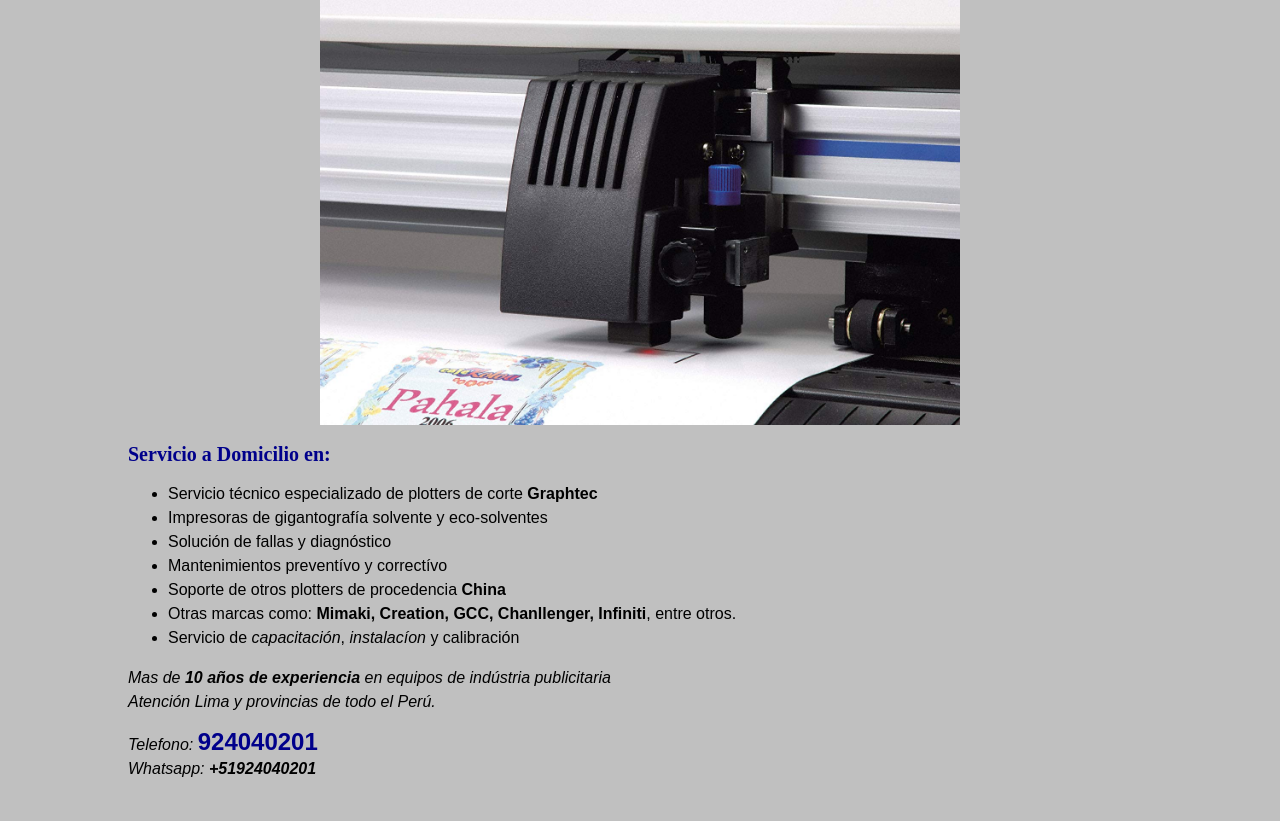
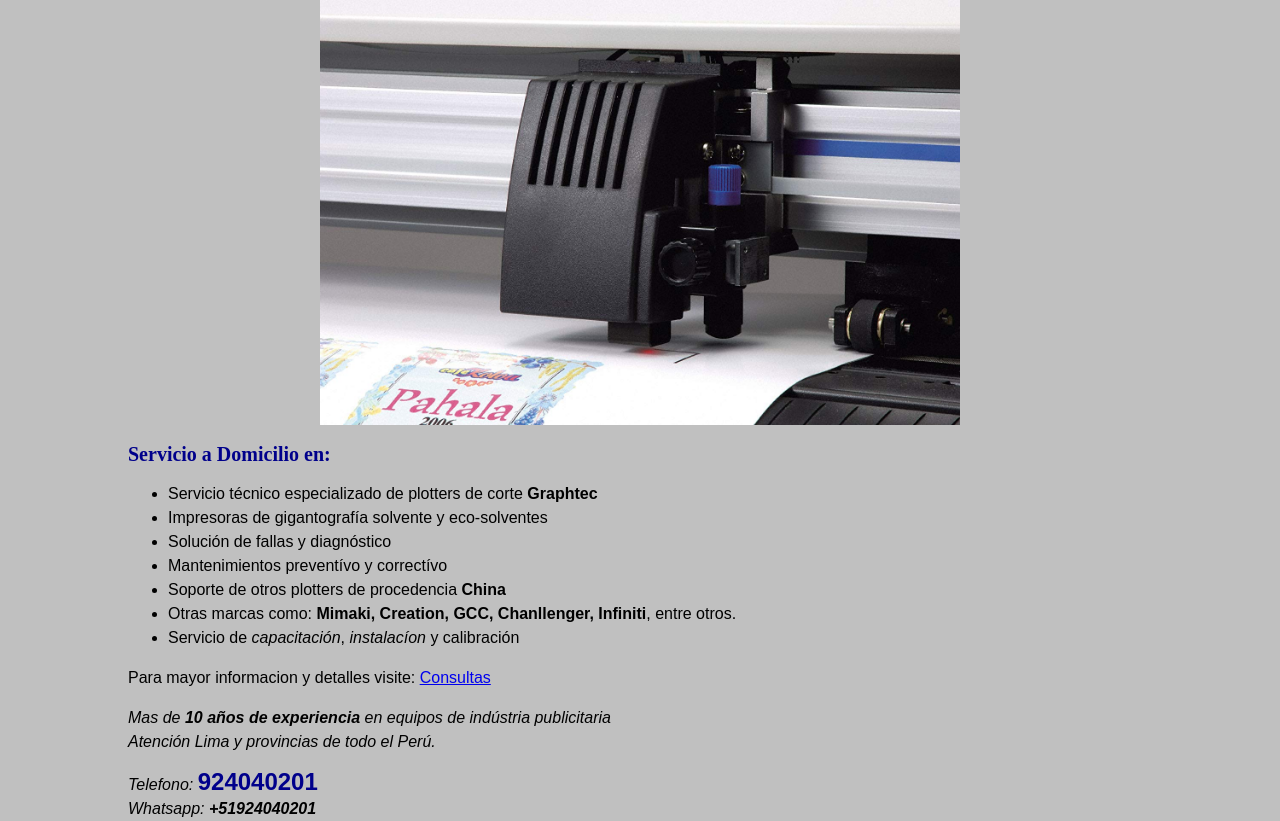
Before and after one commit to prinser/prinser.github.io, a plain HTML site: page index.html in a window 1280 px wide. Shown: the part 109-930 px from the top of the page. Before the commit the page ends 890 px from the top, so only its background shows below. Drawn offline with Linux system fonts and the light colour scheme.

Commit message:
Minor change

```diff
--- a/index.html
+++ b/index.html
@@ -28,6 +28,7 @@
             <li>Otras marcas como: <b>Mimaki, Creation, GCC, Chanllenger, Infiniti</b>, entre otros.</li>
             <li>Servicio de <em>capacitación</em>, <em>instalacíon</em> y calibración</li>
         </ul>
+        <p>Para mayor informacion y detalles visite: <a href="http://techprint.epizy.com/">Consultas</a></p>
     </article>
     <aside>
         <p>Mas de <strong>10 años de experiencia</strong> en equipos de indústria publicitaria <br>
```
